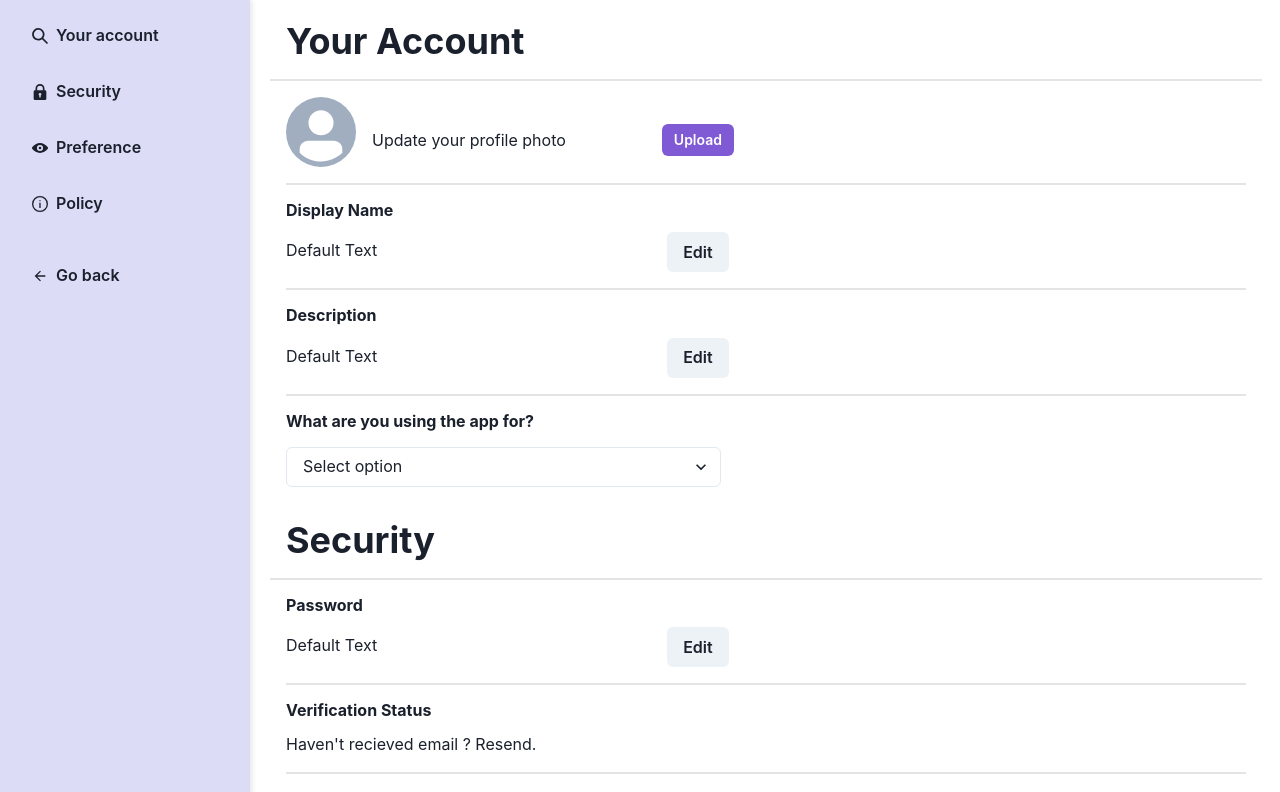
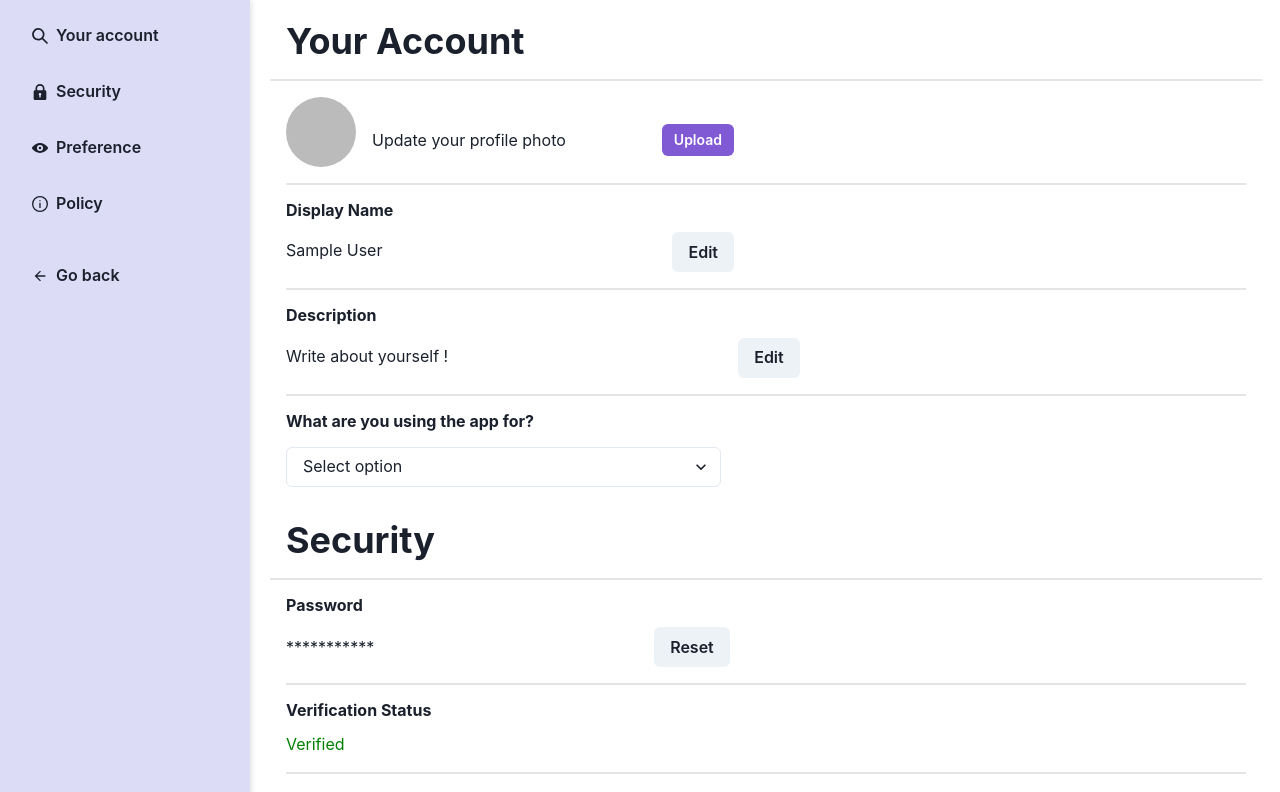
Before and after one commit to AG-2003/Group-Project, a React (Create React App) app in the folder frontend/: page /Settings in a window 1280 px wide. Shown: the top 792 px of the page. Built offline with nearby package versions, Linux system fonts and the light colour scheme; no server answers; sample sign-in values are in the browser's storage; a web font is replaced by a local one.

Commit message:
90% done with profileManagement

```diff
--- a/frontend/src/components/Auth/LoginForm.tsx
+++ b/frontend/src/components/Auth/LoginForm.tsx
@@ -50,8 +50,12 @@ export function LoginForm() {
       const userRef = doc(db, "users", user.email as string);
       setDoc(userRef, {
         email: user?.email,
-        isVerified: user?.emailVerified,
-        userName: user.displayName
+        emailVerified: user?.emailVerified,
+        displayName: user.displayName,
+        desc: null,
+        userType: '',
+        userTheme: 'light',
+        photoURL: user.photoURL
       } as DocumentData);
     }
   };
--- a/frontend/src/components/Auth/SignUpPasswordForm.tsx
+++ b/frontend/src/components/Auth/SignUpPasswordForm.tsx
@@ -19,7 +19,7 @@ import {
   createUserWithEmailAndPassword,
   //   sendEmailVerification,
 } from "firebase/auth";
-import { setDoc, doc, collection } from "firebase/firestore";
+import { setDoc, doc, collection, DocumentData } from "firebase/firestore";
 import { db } from "../../firebase-config";
 import "./passwordForm.scss";
 
@@ -44,13 +44,17 @@ export function SignUpPasswordForm() {
         const user = userCredential.user;
         console.log(user);
         const usersCollectionRef = collection(db, "users");
-        const userRef = doc(usersCollectionRef, email);
+        const userRef = doc(usersCollectionRef, user.email as string);
 
         await setDoc(userRef, {
-          email: user.email,
-          isVerified: user.emailVerified,
-          userName: user.displayName,
-        });
+          email: user?.email,
+          emailVerified: user?.emailVerified,
+          displayName: user.displayName,
+          desc: null,
+          userType: '',
+          userTheme: 'light',
+          photoURL: user.photoURL
+        } as DocumentData);
         navigate("/index");
       })
       .catch((err) => {
--- a/frontend/src/components/Dashboard/profile.tsx
+++ b/frontend/src/components/Dashboard/profile.tsx
@@ -1,4 +1,5 @@
 import { Flex, Text, Badge, Stack, Avatar, Button } from "@chakra-ui/react";
+import { auth } from "../../firebase-config";
 
 const Profile = () => {
   const teams = [
@@ -13,6 +14,7 @@ const Profile = () => {
     // ... more communities
   ];
 
+  const user = auth.currentUser;
   return (
     <div>
       <Flex
@@ -25,7 +27,7 @@ const Profile = () => {
         <Flex align="center" p={3}>
           <Avatar ml={3} />
           <Text fontSize="25" ml={8}>
-            Your Name
+            {user?.displayName}
           </Text>
         </Flex>
 
--- a/frontend/src/components/Settings_/account.tsx
+++ b/frontend/src/components/Settings_/account.tsx
@@ -11,9 +11,12 @@ import {
   VStack,
 } from "@chakra-ui/react";
 import EditableTextField from "./sub-components/EditableTextField";
-import { useState } from "react";
+import { useEffect, useState } from "react";
 // import { sendEmailVerification } from "firebase/auth";
-import { auth } from "../../firebase-config";
+import { auth, db } from "../../firebase-config";
+import { updateProfile, sendEmailVerification, sendPasswordResetEmail } from "firebase/auth";
+import { doc, getDoc, updateDoc } from "firebase/firestore";
+
 
 const Account = () => {
   // eslint-disable-next-line react-hooks/rules-of-hooks
@@ -28,7 +31,77 @@ const Account = () => {
     }
   };
 
-  // logic for checking if users Email address is verified.
+  const handleImageSelection = async (event: any | null) => {
+
+
+    const file = event.target.files[0];
+    if (file && auth.currentUser) {
+      // Create a URL for the file
+      const newAvatarUrl = URL.createObjectURL(file);
+      setAvatarUrl(newAvatarUrl);
+      try {
+        await updateProfile(auth.currentUser, {
+          photoURL: avatarUrl
+        })
+        const userRef = doc(db, "users", auth.currentUser.email as string)
+        await updateDoc(userRef, {
+          photoURL: avatarUrl
+        })
+        console.log("Profile photo updated successfully");
+      } catch (err) {
+        console.log(err);
+        console.log("Error updating profile photo:", err);
+      }
+    }
+  }
+
+
+
+  const handleUsernameSave = async (newUsername: string) => {
+
+    if (auth.currentUser) {
+      try {
+        await updateProfile(auth.currentUser, {
+          displayName: newUsername
+        });
+        // TODO: handle database update here
+        const userRef = doc(db, "users", auth.currentUser.email as string)
+        await updateDoc(userRef, {
+          displayName: newUsername
+        })
+        console.log(`updated username to ${auth.currentUser.displayName}`);
+      } catch (err) {
+        console.error(err);
+      }
+    }
+  }
+
+  const [userDescription, setUserDescription] = useState<string>('Write about yourself !');
+
+  const handleDescriptionSave = async (description: string) => {
+    if (auth.currentUser) {
+      try {
+        const userRef = doc(db, "users", auth.currentUser.email as string)
+        await updateDoc(userRef, {
+          desc: description
+        })
+        console.log(`description updated to ${description}`);
+        const docSnap = await getDoc(userRef);
+
+        if (docSnap.exists()) {
+          console.log(docSnap.data().desc);
+          setUserDescription(docSnap.data().desc);
+        }
+
+      } catch (err) {
+        console.log(err);
+      }
+    }
+  }
+
+  const handleUserTypeSave = () => {
+
+  }
 
 
 
@@ -44,7 +117,7 @@ const Account = () => {
       <div className="body">
         {/* Profile Picture */}
         <Flex>
-          <Avatar src={avatarUrl} className="avatar" />
+          <Avatar src={auth.currentUser?.photoURL || ''} referrerPolicy="no-referrer" className="avatar" />
           <Box className="upload-section">
             <Box className="text">Update your profile photo</Box>
             <Input
@@ -52,13 +125,13 @@ const Account = () => {
               accept="image/*"
               hidden
               id="file-upload"
-              onChange={handleFileChange}
+              onChange={handleImageSelection}
             />
             <Button
               className="button button-upload"
               colorScheme="purple"
               size="sm"
-            // onClick={() => document.getElementById('file-upload').click()}
+              onClick={() => document.getElementById('file-upload')?.click()}
             >
               Upload
             </Button>
@@ -71,7 +144,10 @@ const Account = () => {
           <Heading size="sm" mb={3}>
             Display Name
           </Heading>
-          <EditableTextField b1="Edit" />
+          <EditableTextField
+            b1="Edit"
+            initialValue={auth.currentUser?.displayName ? auth.currentUser.displayName : 'click on edit to set username'}
+            onSave={handleUsernameSave} />
         </Box>
         <Divider borderColor="lightgrey" borderWidth="1px" />
 
@@ -80,7 +156,7 @@ const Account = () => {
           <Heading size="sm" mb={3}>
             Description
           </Heading>
-          <EditableTextField b1="Edit" />
+          <EditableTextField b1="Edit" initialValue={userDescription} onSave={handleDescriptionSave} />
         </Box>
         <Divider borderColor="lightgrey" borderWidth="1px" />
 
--- a/frontend/src/components/Settings_/security.tsx
+++ b/frontend/src/components/Settings_/security.tsx
@@ -17,9 +17,9 @@ import EditableTextField from "./sub-components/EditableTextField";
 import { auth, db, googleProvider, microsoftProvider } from '../../firebase-config'
 import { useNavigate } from "react-router-dom";
 import { useEffect, useState } from "react";
-import { doc, deleteDoc } from "firebase/firestore";
+import { doc, deleteDoc, updateDoc } from "firebase/firestore";
 import { useAuthState } from 'react-firebase-hooks/auth'
-import { deleteUser, User, reauthenticateWithCredential, EmailAuthProvider, reauthenticateWithRedirect, signOut, getRedirectResult } from "firebase/auth";
+import { deleteUser, User, reauthenticateWithCredential, EmailAuthProvider, reauthenticateWithRedirect, signOut, getRedirectResult, sendEmailVerification, sendPasswordResetEmail } from "firebase/auth";
 
 
 const Security = () => {
@@ -136,7 +136,32 @@ const Security = () => {
     }
   };
 
+  const handleEmailVerification = async () => {
+    if (auth.currentUser) {
+      try {
+        await sendEmailVerification(auth.currentUser);
+        const userRef = doc(db, "users", auth.currentUser.email as string)
+        await updateDoc(userRef, {
+          emailVerified: auth.currentUser.emailVerified
+        })
+        console.log(`email sent to ${auth.currentUser.email}`)
+      } catch (err) {
+        console.error(err);
+      }
+    }
+  }
 
+  const handlePasswordReset = async () => {
+    if (auth.currentUser && auth.currentUser.email) {
+      try {
+        await sendPasswordResetEmail(auth, auth.currentUser.email)
+        alert(`email sent to ${auth.currentUser.email}`)
+        signOut(auth);
+      } catch (err) {
+        console.log(err);
+      }
+    }
+  }
 
 
   return (
@@ -151,7 +176,15 @@ const Security = () => {
           <Heading size="sm" mb={3}>
             Password
           </Heading>
-          <EditableTextField b1="Edit" />
+          <Flex align="center">
+            <Text
+
+              mr={280}
+            >
+              ***********
+            </Text>
+            <Button onClick={handlePasswordReset}>Reset</Button>
+          </Flex>
         </Box>
         <Divider borderColor="lightgrey" borderWidth="1px" />
 
@@ -159,7 +192,20 @@ const Security = () => {
           <Heading size="sm" mb={3}>
             Verification Status
           </Heading>
-          <Text>Haven't recieved email ? Resend.</Text>
+          <Flex align="center">
+            <Text
+              color={auth.currentUser?.emailVerified ? 'green' : 'red'}
+              mr={280}
+            >
+              {auth.currentUser?.emailVerified ? 'Verified' : 'Not Verified'}
+            </Text>
+
+            {!auth.currentUser?.emailVerified &&
+              (<Button onClick={handleEmailVerification}>Click to verify</Button>
+              )}
+          </Flex>
+
+
         </Box>
         <Divider borderColor="lightgrey" borderWidth="1px" />
 
--- a/frontend/src/components/Settings_/sub-components/EditableTextField.tsx
+++ b/frontend/src/components/Settings_/sub-components/EditableTextField.tsx
@@ -1,13 +1,17 @@
 import { SetStateAction, useState } from "react";
 import { Input, Button, Box } from "@chakra-ui/react";
+import { auth } from "../../../firebase-config";
+import { updateProfile } from "firebase/auth";
 
 interface Props {
   b1: string;
+  initialValue: string; // prop for initial value
+  onSave: (newValue: string) => void; // prop for the save callback
 
 }
-const EditableTextField = ({ b1 }: Props) => {
+const EditableTextField = ({ b1, initialValue, onSave }: Props) => {
   const [isEditing, setIsEditing] = useState(false);
-  const [textValue, setTextValue] = useState("Default Text");
+  const [textValue, setTextValue] = useState(initialValue);
 
   const handleEditClick = () => {
     setIsEditing(true);
@@ -15,8 +19,9 @@ const EditableTextField = ({ b1 }: Props) => {
 
   const handleSaveClick = () => {
     setIsEditing(false);
-    // You can perform additional actions with the edited text, if needed.
+    onSave(textValue); // Call the onSave callback with the new value
   };
+
 
   const handleInputChange = (event: { target: { value: SetStateAction<string>; }; }) => {
     setTextValue(event.target.value);
```
